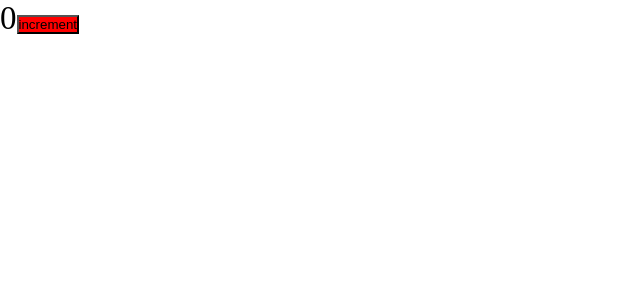
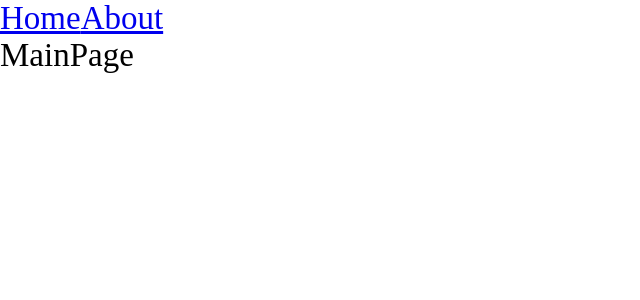
Before and after one commit to sergey12313/ulbi-production-project, a React app: page / in a window 1280 px wide. Shown: the top 300 px of the page, without its empty margins (0-640 px from the left). Built offline with nearby package versions, Linux system fonts and the light colour scheme.

Commit message:
Добавил code splitting и react-router-dom

```diff
--- /dev/null
+++ b/src/App.tsx
@@ -0,0 +1,22 @@
+import {FC, Suspense} from "react";
+
+
+import {Link, Route, Routes} from "react-router-dom";
+
+import {AboutPageAsync} from "./pages/AboutPage/AboutPage.async";
+import {MainPageAsync} from "./pages/MainPage/MainPage.async";
+
+export const App: FC = () => {
+
+
+    return <div className="app">
+        <Link to={'/'}>Home</Link>
+        <Link to={'/about'}>About</Link>
+        <Suspense fallback={<div>Loading...</div>}>
+           <Routes>
+                <Route path={'/about'} element={<AboutPageAsync/>}/>
+                <Route path={'/'} element={<MainPageAsync/>}/>
+           </Routes>
+        </Suspense>
+    </div>
+}
--- a/src/components/App.module.scss
+++ /dev/null
@@ -1,6 +0,0 @@
-.red {
- background-color: red;
-}
-.h1 {
- color: wheat;
-}
--- a/src/components/App.tsx
+++ /dev/null
@@ -1,12 +0,0 @@
-import {FC, useState} from "react";
-
-import styles from "./App.module.scss"
-
-export const App: FC = () => {
-    const [counter, setCounter] = useState(0)
-
-    return <div className="app">
-        {counter}
-        <button className={styles.red} onClick={()=>setCounter(counter=> counter+1)}>increment</button>
-    </div>
-}
--- a/src/index.tsx
+++ b/src/index.tsx
@@ -1,5 +1,10 @@
 import ReactDOM from 'react-dom/client';
-import {App} from "./components/App";
+import {App} from "./App";
 import "./index.scss"
+import {BrowserRouter} from "react-router-dom";
 
-ReactDOM.createRoot(document.getElementById('root')!).render(<App/>)
+ReactDOM.createRoot(document.getElementById('root')!).render(
+    <BrowserRouter>
+        <App/>
+    </BrowserRouter>
+    )
--- /dev/null
+++ b/src/pages/AboutPage/AboutPage.async.tsx
@@ -0,0 +1,3 @@
+import {lazy} from "react";
+
+export const AboutPageAsync = lazy(() => import('./AboutPage'));
--- /dev/null
+++ b/src/pages/AboutPage/AboutPage.tsx
@@ -0,0 +1,13 @@
+import React, {FC} from 'react';
+
+interface AboutPageProps {
+
+}
+
+const AboutPage: FC<AboutPageProps> = () => {
+    return <div>
+        AboutPage
+    </div>;
+};
+
+export default AboutPage
--- /dev/null
+++ b/src/pages/MainPage/MainPage.async.tsx
@@ -0,0 +1,3 @@
+import  {lazy} from "react";
+
+export const MainPageAsync =  lazy(() => import('./MainPage'));
--- /dev/null
+++ b/src/pages/MainPage/MainPage.tsx
@@ -0,0 +1,13 @@
+import React, {FC} from 'react';
+
+interface MainPageProps {
+
+}
+
+const MainPage: FC<MainPageProps> = () => {
+    return <div>
+        MainPage
+    </div>;
+};
+
+export default MainPage
```
Also changed, not shown: package.json (+8 -4 lines), tsconfig.json (+7 -2 lines), 6 other files (tests, documents, lock files or other folders).
